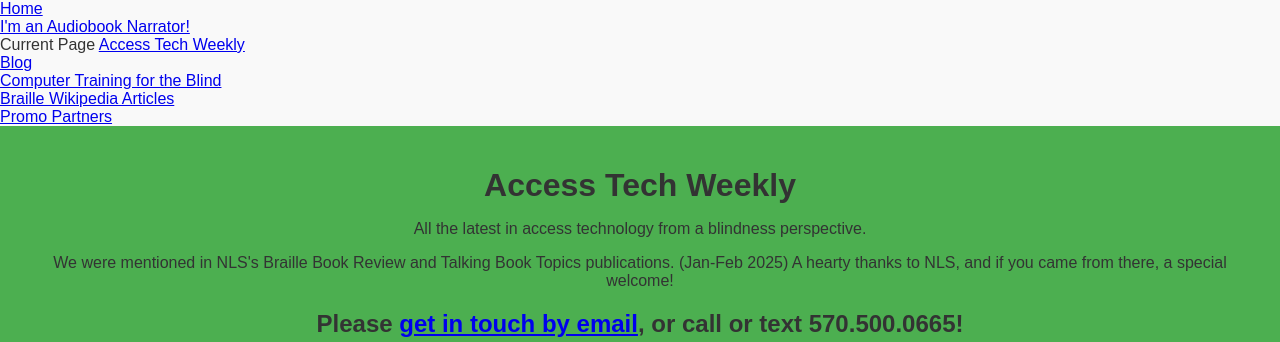
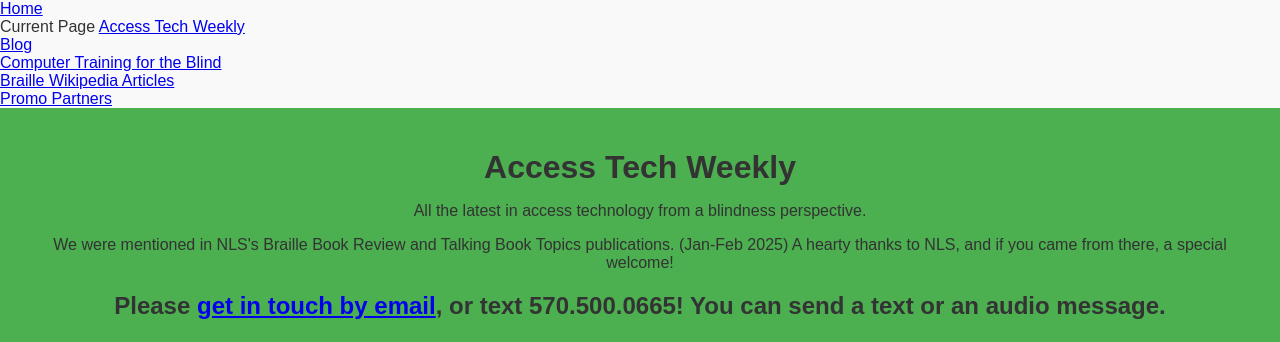
Before and after one commit to wesleyhmartin/wesleyhmartin.github.io, a plain HTML site: page atw.html in a window 1280 px wide. Shown: the top 342 px of the page. Drawn offline with Linux system fonts and the light colour scheme.

Commit message:
Fixed a broken link, and fixed a sentence.

```diff
--- a/atw.html
+++ b/atw.html
@@ -82,7 +82,7 @@
 <body>
     <nav>
         <a href="index">Home</a><br>
-            <a href="/audiobooks">I'm an Audiobook Narrator!</a><br>
+
             Current Page <a href="atw">Access Tech Weekly</a><br>
 			<a href="/blog">Blog</a><br>
             <a href="/training">Computer Training for the Blind</a><br>
@@ -94,7 +94,7 @@
         <h1>Access Tech Weekly</h1>
         <p>All the latest in access technology from a blindness perspective.</p>
     <p>We were mentioned in NLS's Braille Book Review and Talking Book  Topics publications. (Jan-Feb 2025) A hearty thanks to NLS, and if you came from there, a special welcome!</p>
-	<h2>Please <a href="mailto:accesstechweekly@yahoo.com">get in touch by email</a>, or call or text 570.500.0665!</h2>
+	<h2>Please <a href="mailto:wesley@wesleymartin.net">get in touch by email</a>, or text 570.500.0665! You can send a text or an audio message.</h2>
         <h3>Transcripts</h3>
 <a href="/media/transcripts/010.txt">Episode 10</a><a href="/media/transcripts/009.txt">Episode 9</a></header>
 
```
Also changed, not shown: blog.html (+1 -1 lines), index.html (+1 -1 lines), training.html (+1 -1 lines), wikiarticle.html (+1 -1 lines).
